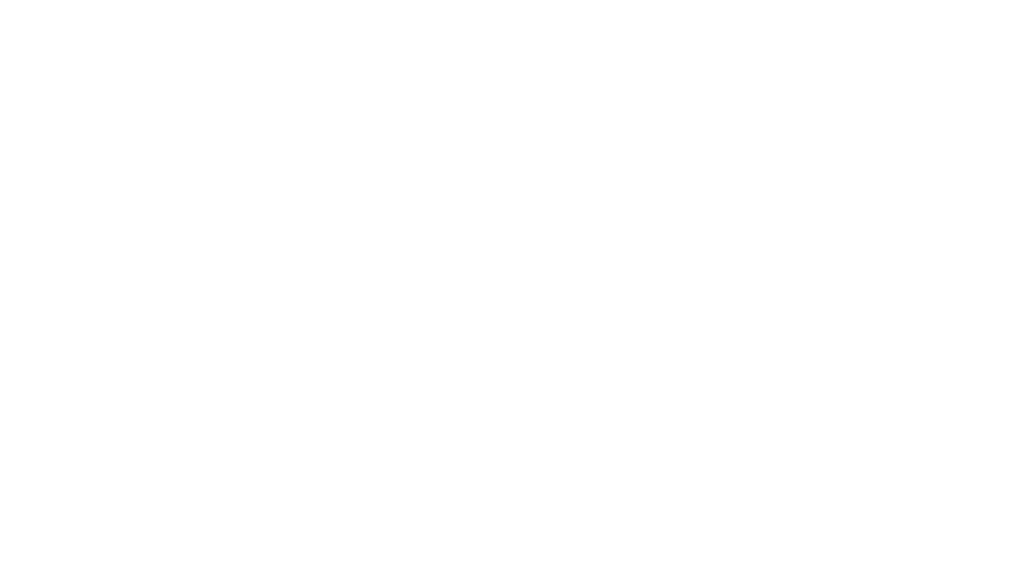
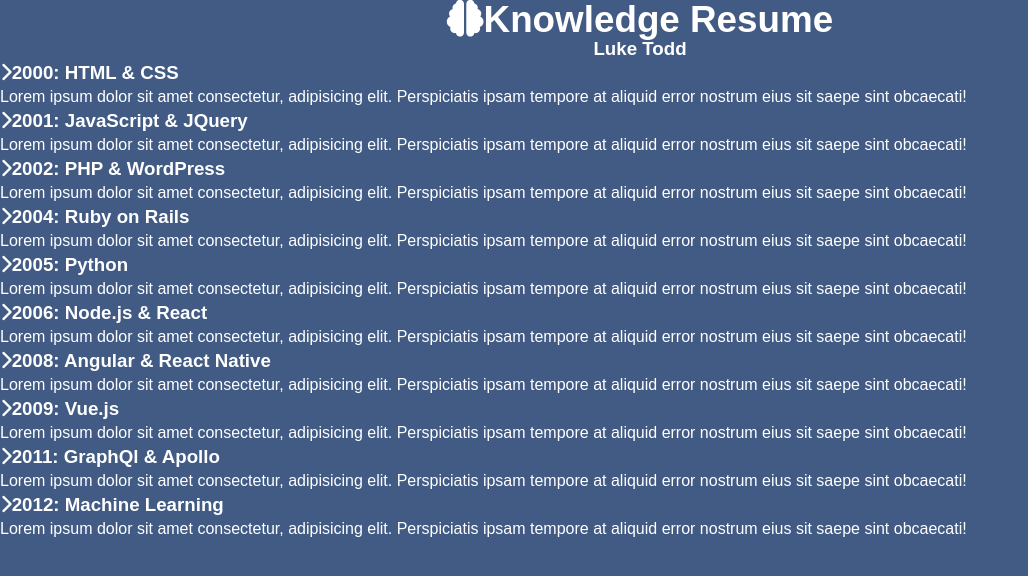
Before and after one commit to LukeTodd/resume-timeline-mock, a plain HTML site: page index.html in a window 1280 px wide. Shown: the whole page, without its empty margins (0-1028 px from the left). Drawn offline with Linux system fonts and the light colour scheme.

Commit message:
added mock content and some styling

```diff
--- /dev/null
+++ b/assets/style.css
@@ -0,0 +1,34 @@
+:root {
+  --primary-color: #425b84;
+  --secondary-color: #5b7bb4;
+  --max-width: 1100px;
+}
+
+* {
+  margin: 0;
+  padding: 0;
+  box-sizing: border-box;
+}
+
+body {
+  font: normal 1rem/1.5rem 'Arial', sans-serif;
+  background: var(--primary-color);
+  color: #fff;
+  overflow-x: hidden;
+  padding-bottom: 50px;
+}
+
+#main-header {
+  background: var(--secondary-color);
+  padding: 4rem 0;
+}
+
+.container {
+  max-width: var(--max-width);
+  margin: 0 auto;
+  text-align: center;
+}
+
+h1 {
+  font-size: 2.3rem;
+}
--- a/index.html
+++ b/index.html
@@ -5,11 +5,96 @@
   <meta charset="UTF-8">
   <meta name="viewport" content="width=device-width, initial-scale=1.0">
   <meta http-equiv="X-UA-Compatible" content="ie=edge">
-  <title>Resume Timeline | Mock</title>
+  <script src="https://kit.fontawesome.com/0506d34d33.js"></script>
+  <link rel="stylesheet" href="assets/style.css">
+  <title>Knowledge Timeline | Mock</title>
 </head>
 
 <body>
 
+  <head id="main-header">
+    <div class="container">
+      <h1><i class="fas fa-brain"></i>Knowledge Resume</h1>
+      <h3><i class="fas-fa-user"></i>Luke Todd</h3>
+    </div>
+  </head>
+
+  <section id="timeline">
+    <ul>
+      <li>
+        <div>
+          <h3><i class="fas fa-chevron-right"></i>2000: HTML & CSS</h3>
+          <p>Lorem ipsum dolor sit amet consectetur, adipisicing elit. Perspiciatis ipsam tempore at aliquid error
+            nostrum eius sit saepe sint obcaecati!</p>
+        </div>
+      </li>
+
+      <li>
+        <div>
+          <h3><i class="fas fa-chevron-right"></i>2001: JavaScript & JQuery</h3>
+          <p>Lorem ipsum dolor sit amet consectetur, adipisicing elit. Perspiciatis ipsam tempore at aliquid error
+            nostrum eius sit saepe sint obcaecati!</p>
+        </div>
+      </li>
+      <li>
+        <div>
+          <h3><i class="fas fa-chevron-right"></i>2002: PHP & WordPress</h3>
+          <p>Lorem ipsum dolor sit amet consectetur, adipisicing elit. Perspiciatis ipsam tempore at aliquid error
+            nostrum eius sit saepe sint obcaecati!</p>
+        </div>
+      </li>
+      <li>
+        <div>
+          <h3><i class="fas fa-chevron-right"></i>2004: Ruby on Rails</h3>
+          <p>Lorem ipsum dolor sit amet consectetur, adipisicing elit. Perspiciatis ipsam tempore at aliquid error
+            nostrum eius sit saepe sint obcaecati!</p>
+        </div>
+      </li>
+      <li>
+        <div>
+          <h3><i class="fas fa-chevron-right"></i>2005: Python</h3>
+          <p>Lorem ipsum dolor sit amet consectetur, adipisicing elit. Perspiciatis ipsam tempore at aliquid error
+            nostrum eius sit saepe sint obcaecati!</p>
+        </div>
+      </li>
+      <li>
+        <div>
+          <h3><i class="fas fa-chevron-right"></i>2006: Node.js & React</h3>
+          <p>Lorem ipsum dolor sit amet consectetur, adipisicing elit. Perspiciatis ipsam tempore at aliquid error
+            nostrum eius sit saepe sint obcaecati!</p>
+        </div>
+      </li>
+      <li>
+        <div>
+          <h3><i class="fas fa-chevron-right"></i>2008: Angular & React Native</h3>
+          <p>Lorem ipsum dolor sit amet consectetur, adipisicing elit. Perspiciatis ipsam tempore at aliquid error
+            nostrum eius sit saepe sint obcaecati!</p>
+        </div>
+      </li>
+      <li>
+        <div>
+          <h3><i class="fas fa-chevron-right"></i>2009: Vue.js</h3>
+          <p>Lorem ipsum dolor sit amet consectetur, adipisicing elit. Perspiciatis ipsam tempore at aliquid error
+            nostrum eius sit saepe sint obcaecati!</p>
+        </div>
+      </li>
+      <li>
+        <div>
+          <h3><i class="fas fa-chevron-right"></i>2011: GraphQl & Apollo</h3>
+          <p>Lorem ipsum dolor sit amet consectetur, adipisicing elit. Perspiciatis ipsam tempore at aliquid error
+            nostrum eius sit saepe sint obcaecati!</p>
+        </div>
+      </li>
+      <li>
+        <div>
+          <h3><i class="fas fa-chevron-right"></i>2012: Machine Learning</h3>
+          <p>Lorem ipsum dolor sit amet consectetur, adipisicing elit. Perspiciatis ipsam tempore at aliquid error
+            nostrum eius sit saepe sint obcaecati!</p>
+        </div>
+      </li>
+    </ul>
+  </section>
+
 </body>
 
 </html>
```
